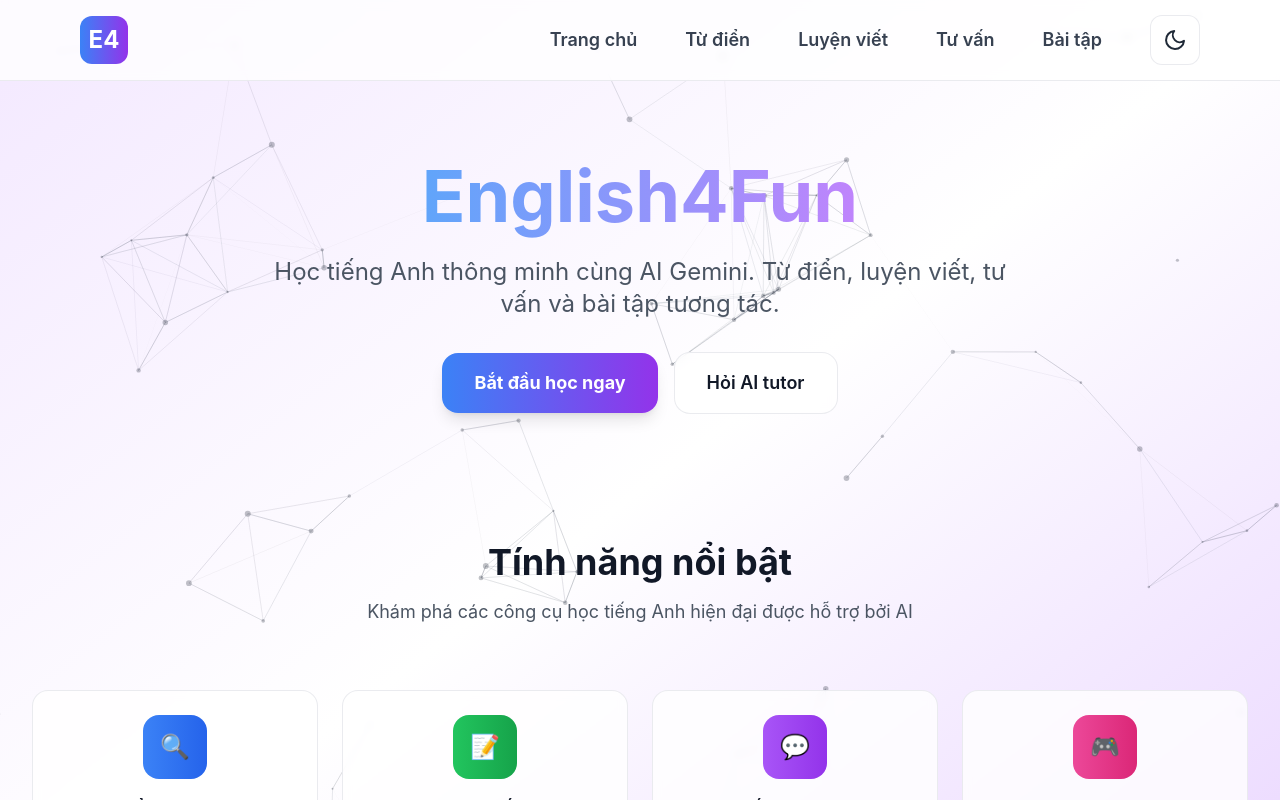
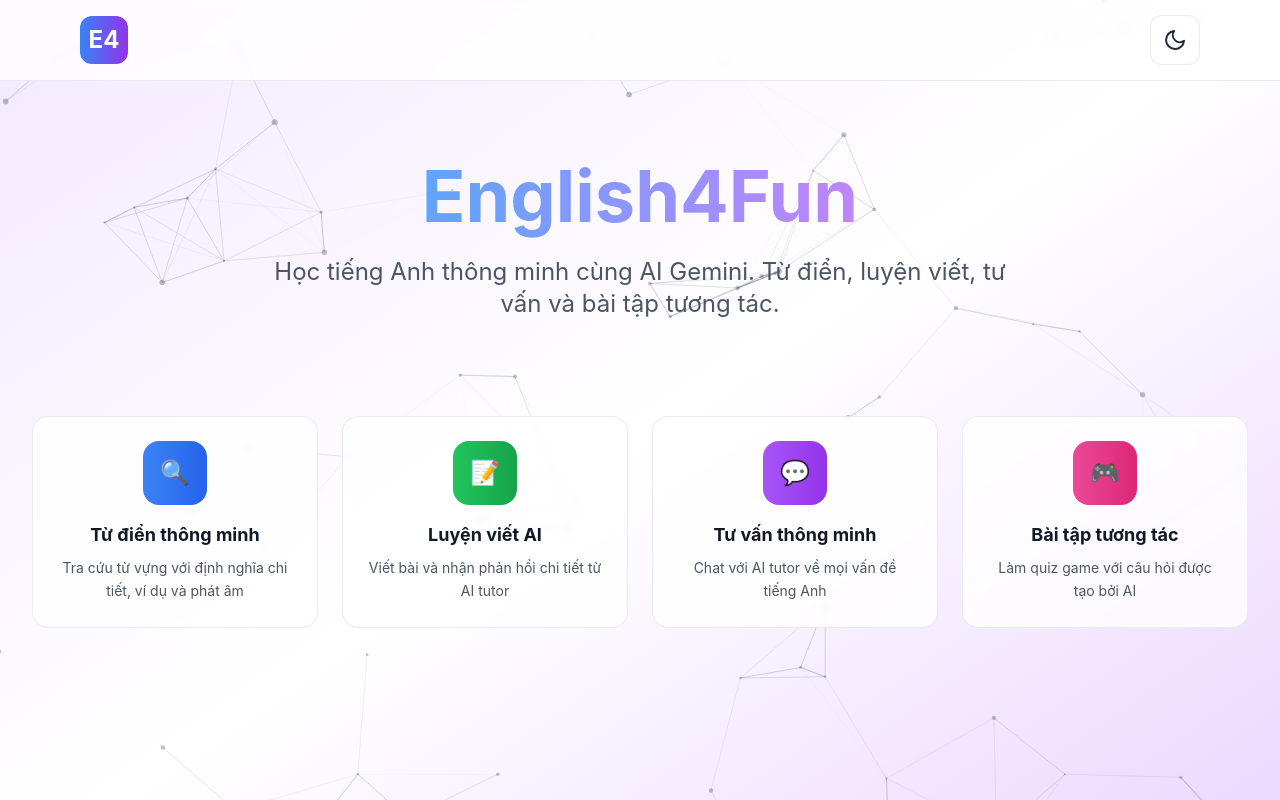
Before and after one commit to hoangtubongdem1511/e4fun, a React (Create React App) app in the folder frontend/: page / in a window 1280 px wide. Shown: the top 800 px of the page. Built offline with nearby package versions, Linux system fonts and the light colour scheme; no server answers.

Commit message:
change navbar and homePage

```diff
--- a/frontend/package.json
+++ b/frontend/package.json
@@ -4,6 +4,7 @@
   "private": true,
   "dependencies": {
     "@heroicons/react": "^2.2.0",
+    "@hookform/resolvers": "^5.2.2",
     "@testing-library/dom": "^10.4.0",
     "@testing-library/jest-dom": "^6.6.3",
     "@testing-library/react": "^16.3.0",
@@ -16,6 +17,7 @@
     "react": "^18.2.0",
     "react-dom": "^18.2.0",
     "react-dropzone": "^14.3.8",
+    "react-hook-form": "^7.72.0",
     "react-markdown": "^10.1.0",
     "react-router-dom": "^7.6.2",
     "react-scripts": "^5.0.1",
--- a/frontend/src/components/common/Navbar.jsx
+++ b/frontend/src/components/common/Navbar.jsx
@@ -16,38 +16,7 @@
             </div>
           </Link>
 
-          {/* Navigation Links */}
           <div className="hidden md:flex items-center space-x-12">
-            <Link
-              to="/"
-              className="text-gray-700 dark:text-gray-300 hover:text-gray-900 dark:hover:text-white transition-colors duration-200 font-semibold text-lg"
-            >
-              Trang chủ
-            </Link>
-            <Link
-              to="/dictionary"
-              className="text-gray-700 dark:text-gray-300 hover:text-gray-900 dark:hover:text-white transition-colors duration-200 font-semibold text-lg"
-            >
-              Từ điển
-            </Link>
-            <Link
-              to="/writing"
-              className="text-gray-700 dark:text-gray-300 hover:text-gray-900 dark:hover:text-white transition-colors duration-200 font-semibold text-lg"
-            >
-              Luyện viết
-            </Link>
-            <Link
-              to="/chatbot"
-              className="text-gray-700 dark:text-gray-300 hover:text-gray-900 dark:hover:text-white transition-colors duration-200 font-semibold text-lg"
-            >
-              Tư vấn
-            </Link>
-            <Link
-              to="/assignment"
-              className="text-gray-700 dark:text-gray-300 hover:text-gray-900 dark:hover:text-white transition-colors duration-200 font-semibold text-lg"
-            >
-              Bài tập
-            </Link>
 
             {/* Theme toggle */}
             <button
--- a/frontend/src/pages/Home.jsx
+++ b/frontend/src/pages/Home.jsx
@@ -48,8 +48,7 @@
               Học tiếng Anh thông minh cùng AI Gemini. Từ điển, luyện viết, tư vấn và bài tập tương tác.
             </p>
 
-            {/* CTA Buttons */}
-            <div className="flex flex-col sm:flex-row gap-4 justify-center items-center mb-16">
+            {/* <div className="flex flex-col sm:flex-row gap-4 justify-center items-center mb-16">
               <Link
                 to="/assignment"
                 className="bg-gradient-to-r from-blue-500 to-purple-600 hover:from-blue-600 hover:to-purple-700 text-white font-bold py-4 px-8 rounded-2xl text-lg transition-all duration-300 transform hover:scale-105 shadow-lg hover:shadow-xl"
@@ -62,27 +61,21 @@
               >
                 Hỏi AI tutor
               </Link>
-            </div>
+            </div> */}
           </div>
         </div>
-
-        {/* Background Elements */}
-        {/* <div className="absolute top-0 left-0 w-full h-full overflow-hidden pointer-events-none">
-          <div className="absolute -top-40 -right-40 w-80 h-80 bg-purple-500/20 rounded-full blur-3xl"></div>
-          <div className="absolute -bottom-40 -left-40 w-80 h-80 bg-blue-500/20 rounded-full blur-3xl"></div>
-        </div> */}
       </div>
 
       {/* Features Section */}
       <div className="max-w-7xl mx-auto px-4 sm:px-6 lg:px-8 pb-20">
-        <div className="text-center mb-16">
+        {/* <div className="text-center mb-16">
           <h2 className="text-3xl md:text-4xl font-bold text-gray-900 dark:text-white mb-4">
             Tính năng nổi bật
           </h2>
           <p className="text-gray-600 dark:text-gray-300 text-lg max-w-2xl mx-auto">
             Khám phá các công cụ học tiếng Anh hiện đại được hỗ trợ bởi AI
           </p>
-        </div>
+        </div> */}
 
         {/* Feature Cards */}
         <div className="grid grid-cols-1 md:grid-cols-2 lg:grid-cols-4 gap-6">
```
Also changed, not shown: 1 other file (tests, documents, lock files or other folders).
